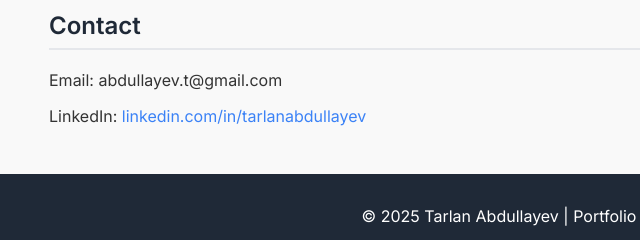
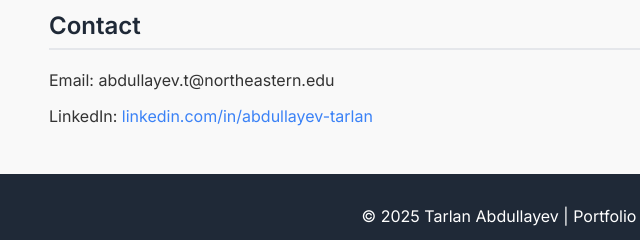
Before and after one commit to abdullayev-tarlan/abdullayev-tarlan.github.io, a plain HTML site: page index.html in a window 1280 px wide. Shown: the part 2270-2510 px from the top of the page, 141-781 px from the left. Drawn offline with Linux system fonts and the light colour scheme.

Commit message:
update: contact

```diff
--- a/index.html
+++ b/index.html
@@ -100,8 +100,8 @@
 
   <section>
     <h2>Contact</h2>
-    <p>Email: abdullayev.t@gmail.com</p>
-    <p>LinkedIn: <a href="https://www.linkedin.com/in/tarlanabdullayev" target="_blank">linkedin.com/in/tarlanabdullayev</a></p>
+    <p>Email: abdullayev.t@northeastern.edu</p>
+    <p>LinkedIn: <a href="https://www.linkedin.com/in/abdullayev-tarlan" target="_blank">linkedin.com/in/abdullayev-tarlan</a></p>
   </section>
 
   <footer>
```
